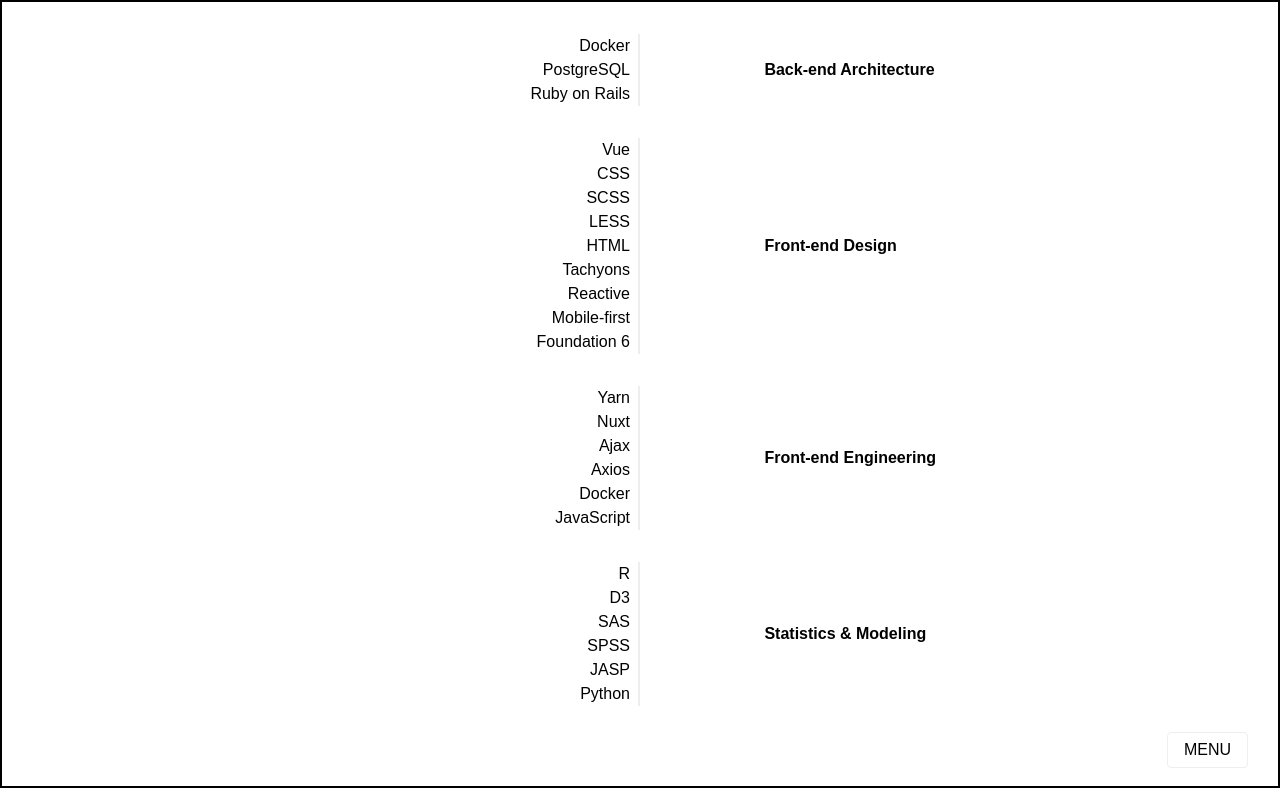
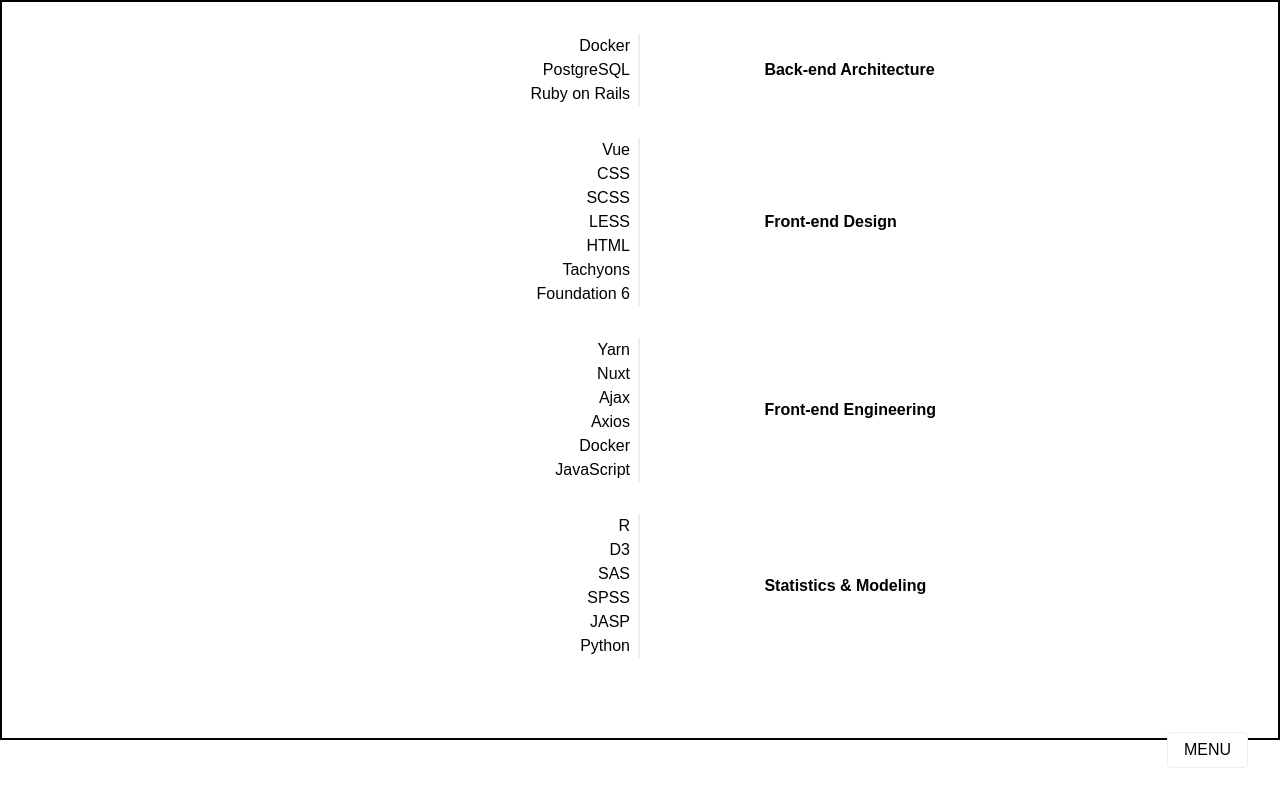
Before and after one commit to 1Mill/ErikEkberg.info, a Nuxt app: page /tools in a window 1280 px wide. Built offline with nearby package versions, Linux system fonts and the light colour scheme.

Commit message:
Remove non-tool names

```diff
--- a/pages/tools.vue
+++ b/pages/tools.vue
@@ -43,9 +43,7 @@
 						'SCSS',
 						'HTML',
 						'CSS',
-						'LESS',
-						'Mobile-first',
-						'Reactive'
+						'LESS'
 					]
 				},
 				{
```
